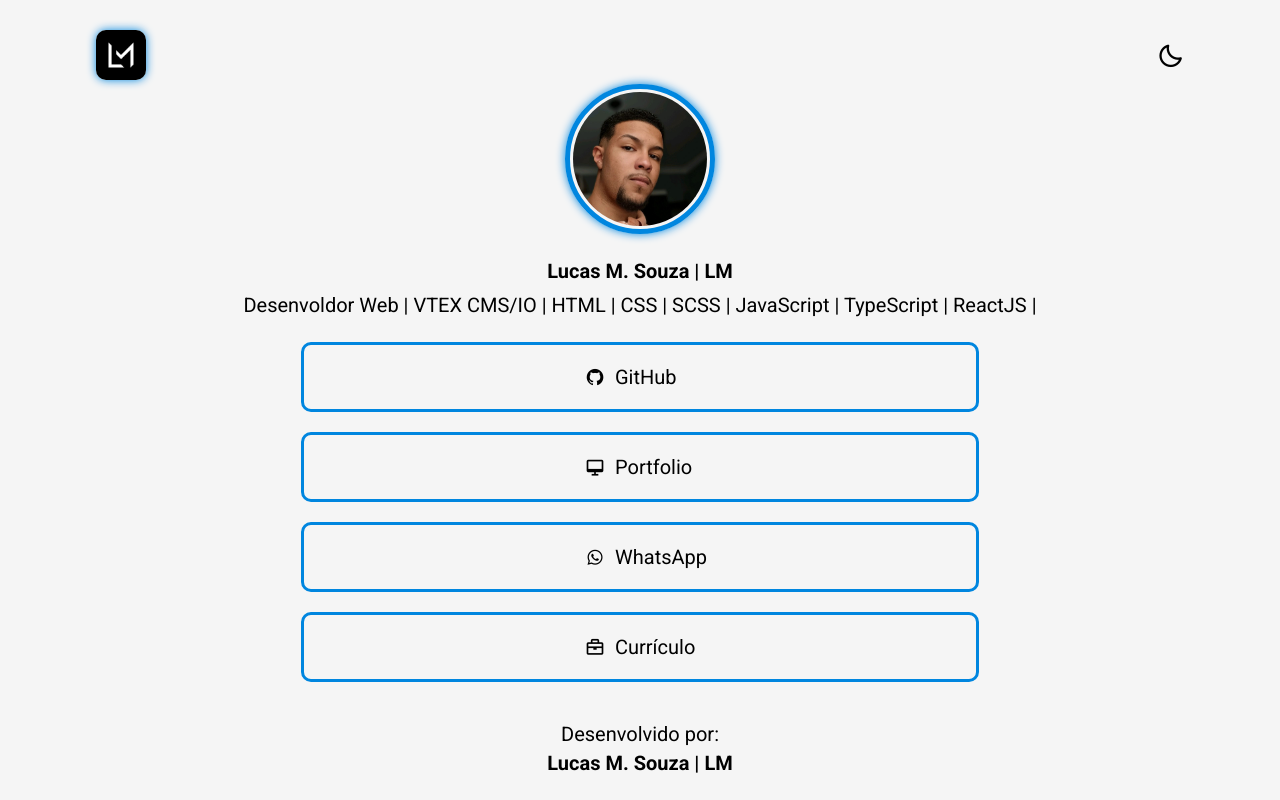
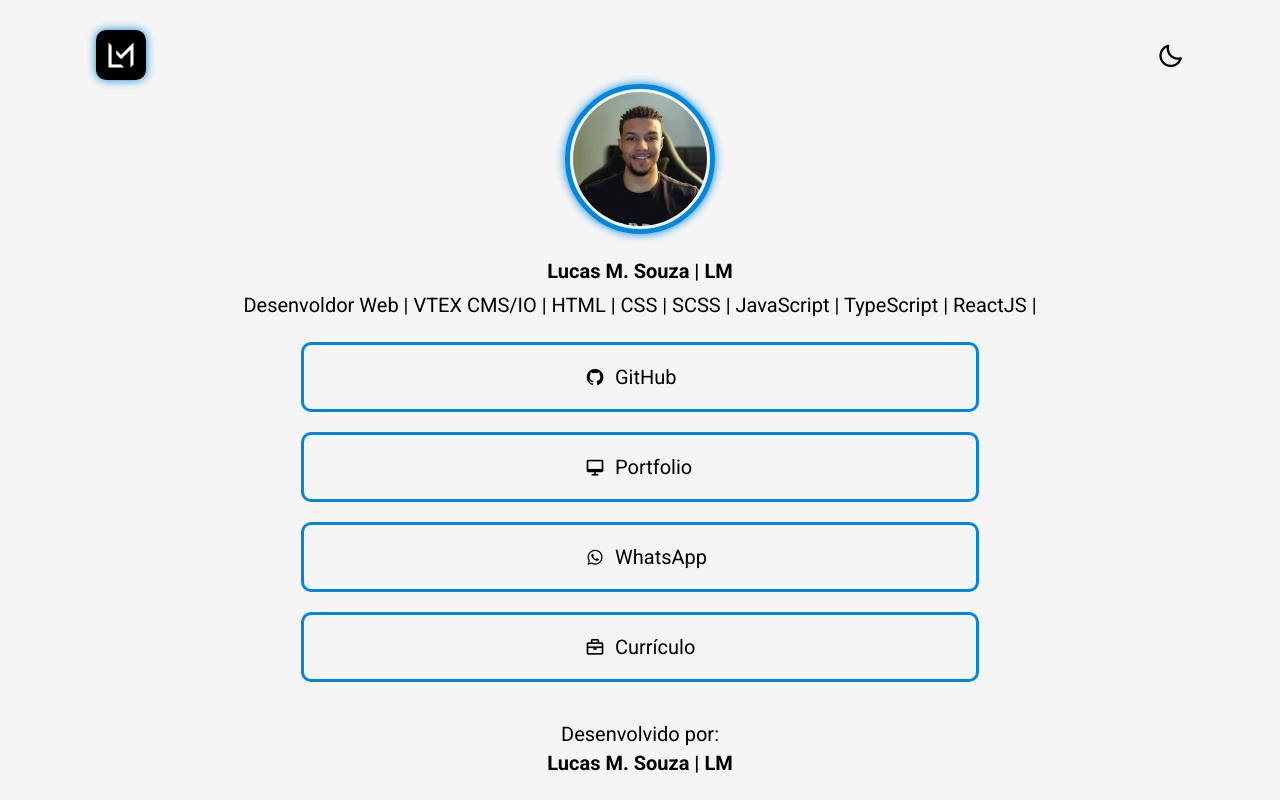
Before and after one commit to LucasLM1/Networks-LM-LinkedIn, a website: page index.html in a window 1280 px wide. Drawn offline with nearby package versions, Linux system fonts and the light colour scheme.

Commit message:
feat: change photo

```diff
--- a/index.html
+++ b/index.html
@@ -35,7 +35,7 @@
 
             <i class='bx bx-moon change-theme' id="theme-button"></i>
         </nav>
-        <img class="header-profile__image" src="./src/assets/images/profile-image.jpg" alt="Imagem de perfil">
+        <img class="header-profile__image" src="./src/assets/images/lkd-pp2.jpg" alt="Imagem de perfil">
         <h1 class="header-profile__name">
             <strong>
                 Lucas M. Souza | LM
```
Also changed, not shown: src/assets/images/lkd-pp2.jpg (added).
